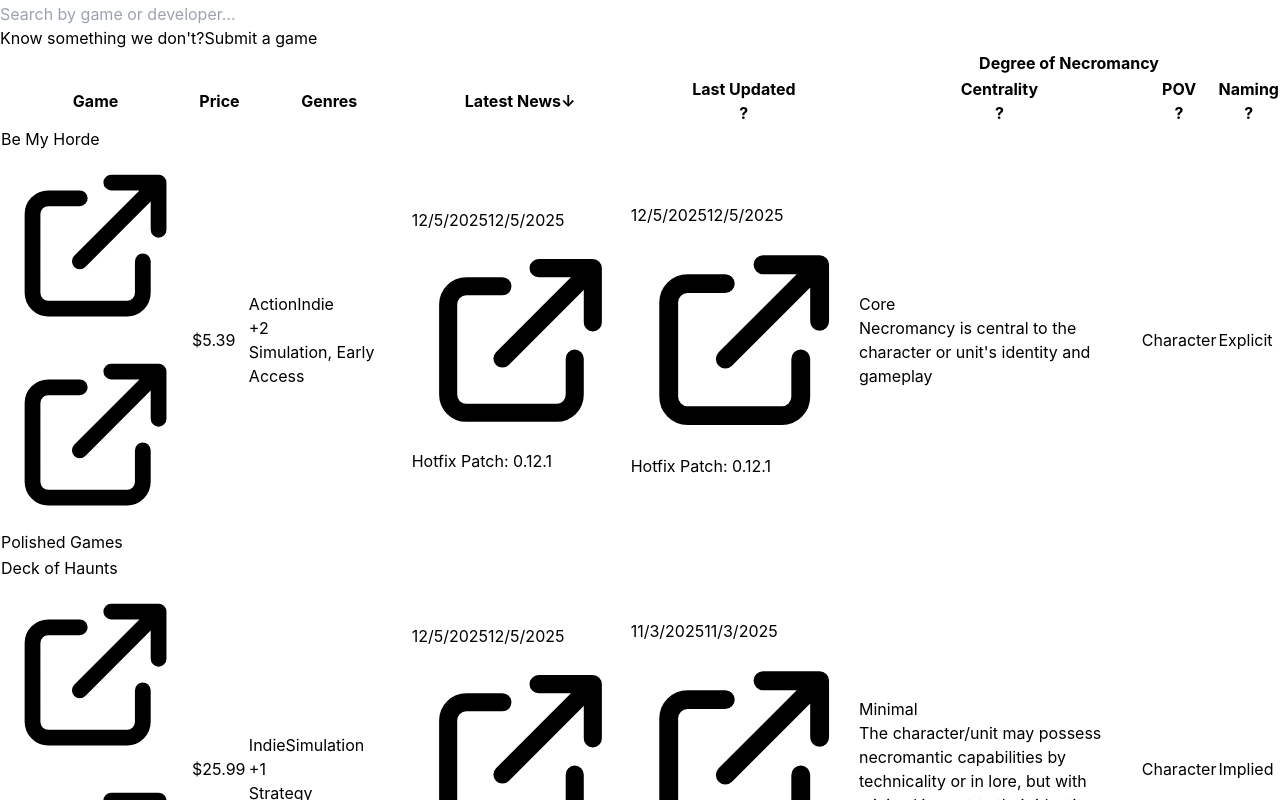
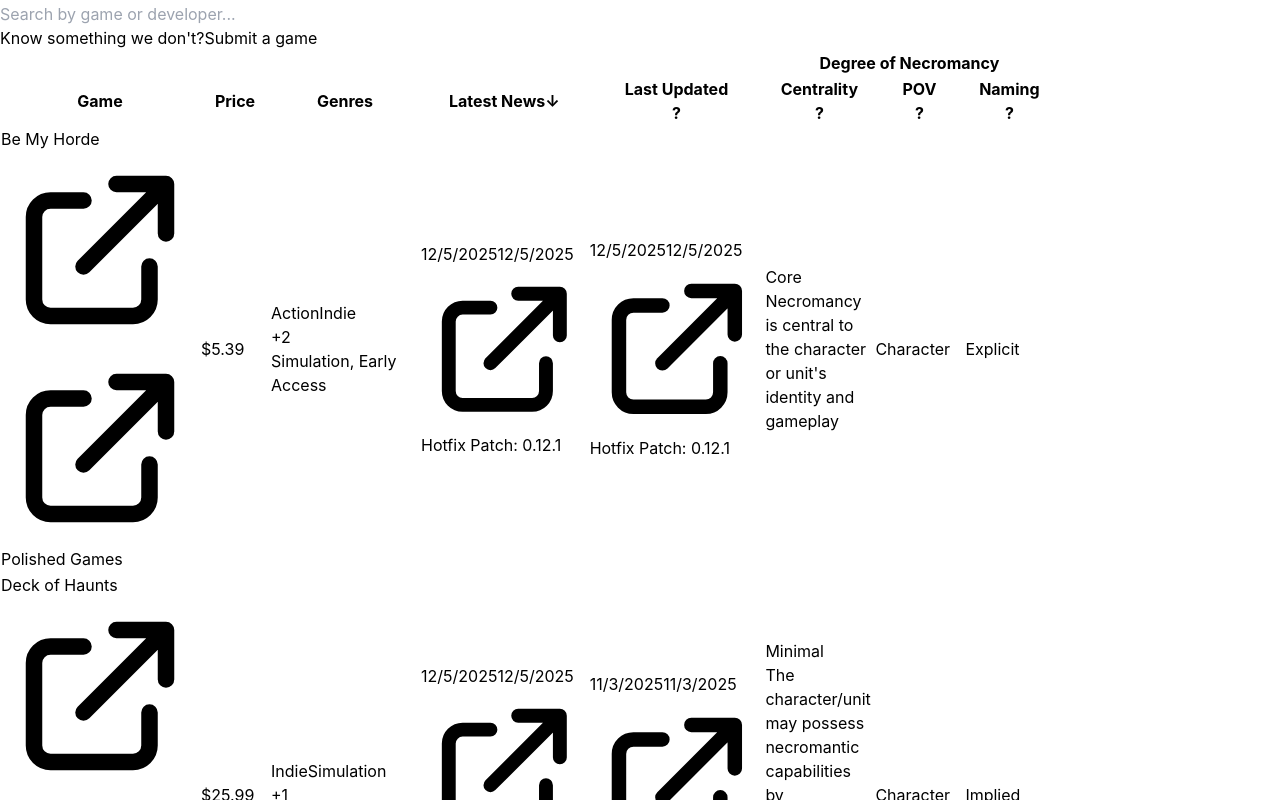
Before and after one commit to GreatTombProductions/necro-game-news, a React (Vite) app in the folder frontend/: page / in a window 1280 px wide. Shown: the part 1420-2220 px from the top of the page. Built offline with nearby package versions, Linux system fonts and the light colour scheme.

Commit message:
Enforce column widths

```diff
--- a/frontend/src/components/GamesTable.tsx
+++ b/frontend/src/components/GamesTable.tsx
@@ -294,13 +294,13 @@
         onClick={handleDesktopClick}
         onTouchStart={handleTouch}
       >
-        <div className="font-semibold text-purple-200 group-hover/game:text-purple-300 group-hover/game:underline inline-flex items-center gap-1.5">
-          {game.name}
-          <svg className="w-3.5 h-3.5 opacity-0 group-hover/game:opacity-70 sm:transition-opacity flex-shrink-0 hidden sm:block" fill="none" stroke="currentColor" viewBox="0 0 24 24">
+        <div className="font-semibold text-purple-200 group-hover/game:text-purple-300 group-hover/game:underline flex items-start gap-1.5">
+          <span className="break-words">{game.name}</span>
+          <svg className="w-3.5 h-3.5 opacity-0 group-hover/game:opacity-70 sm:transition-opacity flex-shrink-0 hidden sm:block mt-0.5" fill="none" stroke="currentColor" viewBox="0 0 24 24">
             <path strokeLinecap="round" strokeLinejoin="round" strokeWidth={2} d="M10 6H6a2 2 0 00-2 2v10a2 2 0 002 2h10a2 2 0 002-2v-4M14 4h6m0 0v6m0-6L10 14" />
           </svg>
           {/* Mobile link indicator - always visible */}
-          <svg className="w-3.5 h-3.5 opacity-50 flex-shrink-0 sm:hidden" fill="none" stroke="currentColor" viewBox="0 0 24 24">
+          <svg className="w-3.5 h-3.5 opacity-50 flex-shrink-0 sm:hidden mt-0.5" fill="none" stroke="currentColor" viewBox="0 0 24 24">
             <path strokeLinecap="round" strokeLinejoin="round" strokeWidth={2} d="M10 6H6a2 2 0 00-2 2v10a2 2 0 002 2h10a2 2 0 002-2v-4M14 4h6m0 0v6m0-6L10 14" />
           </svg>
         </div>
@@ -533,11 +533,13 @@
       {
         accessorKey: 'name',
         header: 'Game',
+        size: 200,
         cell: info => <GameCell game={info.row.original} flipToBottom={info.row.index === 0} />,
       },
       {
         accessorKey: 'price_usd',
         header: 'Price',
+        size: 70,
         cell: info => {
           const price = info.getValue() as number | null | undefined;
           if (price === null || price === undefined) {
@@ -552,6 +554,7 @@
       {
         accessorKey: 'genres',
         header: 'Genres',
+        size: 150,
         cell: info => {
           const genres = info.getValue() as string[];
           const hiddenGenres = genres.slice(2);
@@ -575,6 +578,7 @@
       {
         accessorKey: 'last_announcement',
         header: 'Latest News',
+        size: 100,
         cell: info => {
           const date = info.getValue() as string | undefined;
           if (!date) return <span className="text-xs text-gray-600">None</span>;
@@ -590,6 +594,7 @@
       },
       {
         accessorKey: 'last_update',
+        size: 120,
         header: () => (
           <span className="flex items-center">
             Last Updated
@@ -621,6 +626,7 @@
         columns: [
           {
             accessorKey: 'dimension_1',
+            size: 110,
             header: () => (
               <span className="flex items-center">
                 Centrality
@@ -643,6 +649,7 @@
           },
           {
             accessorKey: 'dimension_2',
+            size: 90,
             header: () => (
               <span className="flex items-center">
                 POV
@@ -662,6 +669,7 @@
           },
           {
             accessorKey: 'dimension_3',
+            size: 90,
             header: () => (
               <span className="flex items-center">
                 Naming
@@ -782,7 +790,7 @@
       {/* Table */}
       <div className="bg-gray-800/50 backdrop-blur-sm rounded-lg border border-purple-700/30 overflow-hidden shadow-2xl">
         <div className="overflow-x-auto">
-          <table className="w-full">
+          <table className="w-full table-fixed">
             <thead>
               {table.getHeaderGroups().map((headerGroup, groupIndex) => (
                 <tr key={headerGroup.id} className="border-b border-purple-700/30">
@@ -796,6 +804,7 @@
                       <th
                         key={header.id}
                         colSpan={header.colSpan}
+                        style={{ width: header.colSpan === 1 ? header.getSize() : undefined }}
                         className={`px-4 py-3 text-left text-sm font-semibold bg-gray-900/50 ${
                           isGroupHeader
                             ? 'text-purple-400 border-b border-purple-600/30 text-center'
```
